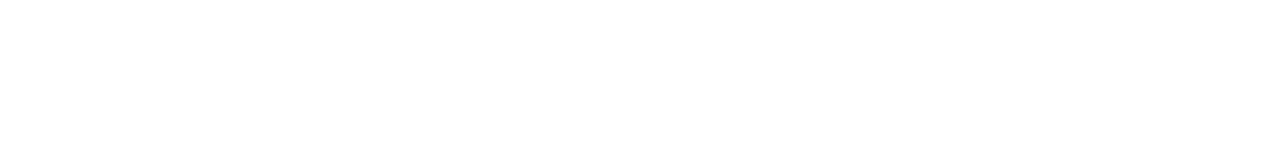
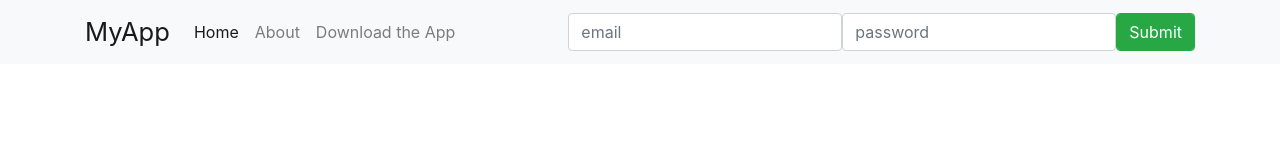
Before and after one commit to justmegawatt/Simple-Bootstrap4-App-Landing-Page, a plain HTML site: page index.html in a window 1280 px wide. Drawn offline with nearby package versions, Linux system fonts and the light colour scheme.

Commit message:
Finished the header

```diff
--- a/css/styles.css
+++ b/css/styles.css
@@ -0,0 +1,7 @@
+/* ~*~*~*~*~*~*~*
+Navbar
+~*~*~*~*~*~*~* */
+
+.navbar-brand {
+    font-size: 1.6em;
+}
--- a/index.html
+++ b/index.html
@@ -11,7 +11,28 @@
         <title>Simple BS4 App Landing Page</title>
     </head>
     <body>
+        <div class="navbar navbar-expand-lg navbar-light bg-light">
+            <div class="container">
+                <a href="#" class="navbar-brand">MyApp</a>
+                <button class="navbar-toggler" type="button" data-toggle="collapse" data-target=".navbar-collapse" aria-controls="navbarSupportedContent" aria-expanded="false" aria-label="Toggle navigation">
+                        <span class="navbar-toggler-icon"></span>
+                </button>
 
+                <div class="collapse navbar-collapse justify-content-between">
+                    <ul class="navbar-nav">
+                        <li class="nav-item active"><a href="#" class="nav-link">Home</a></li>
+                        <li class="nav-item"><a href="#" class="nav-link">About</a></li>
+                        <li class="nav-item"><a href="#" class="nav-link">Download the App</a></li>
+                    </ul>
+
+                    <form class="form-inline">
+                            <input type="email" class="form-control" placeholder="email">
+                            <input type="password" class="form-control" placeholder="password">
+                            <input type="submit" value="Submit" class="form-control btn-success">
+                    </form>
+                </div>
+            </div>
+        </div>
 
         <script src="https://code.jquery.com/jquery-3.2.1.slim.min.js" integrity="sha384-KJ3o2DKtIkvYIK3UENzmM7KCkRr/rE9/Qpg6aAZGJwFDMVNA/GpGFF93hXpG5KkN" crossorigin="anonymous"></script>
         <script src="https://cdnjs.cloudflare.com/ajax/libs/popper.js/1.12.9/umd/popper.min.js" integrity="sha384-ApNbgh9B+Y1QKtv3Rn7W3mgPxhU9K/ScQsAP7hUibX39j7fakFPskvXusvfa0b4Q" crossorigin="anonymous"></script>
```
